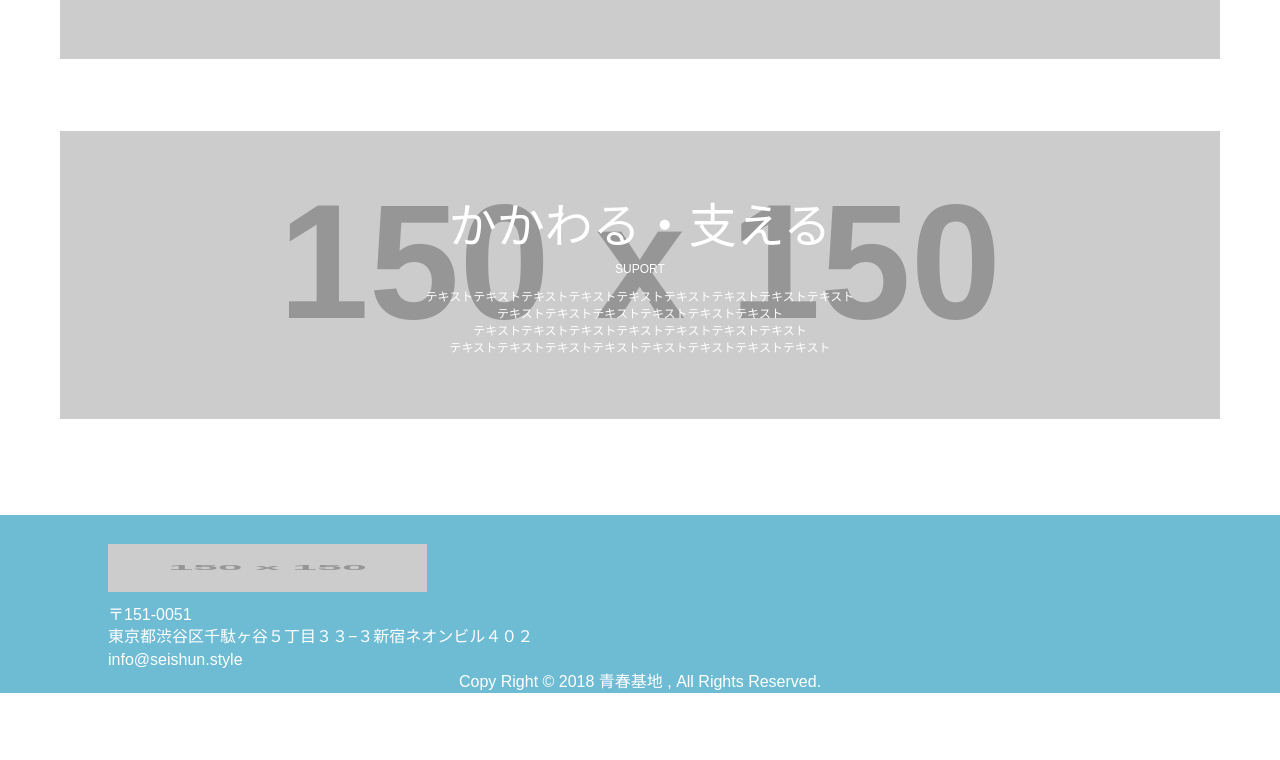
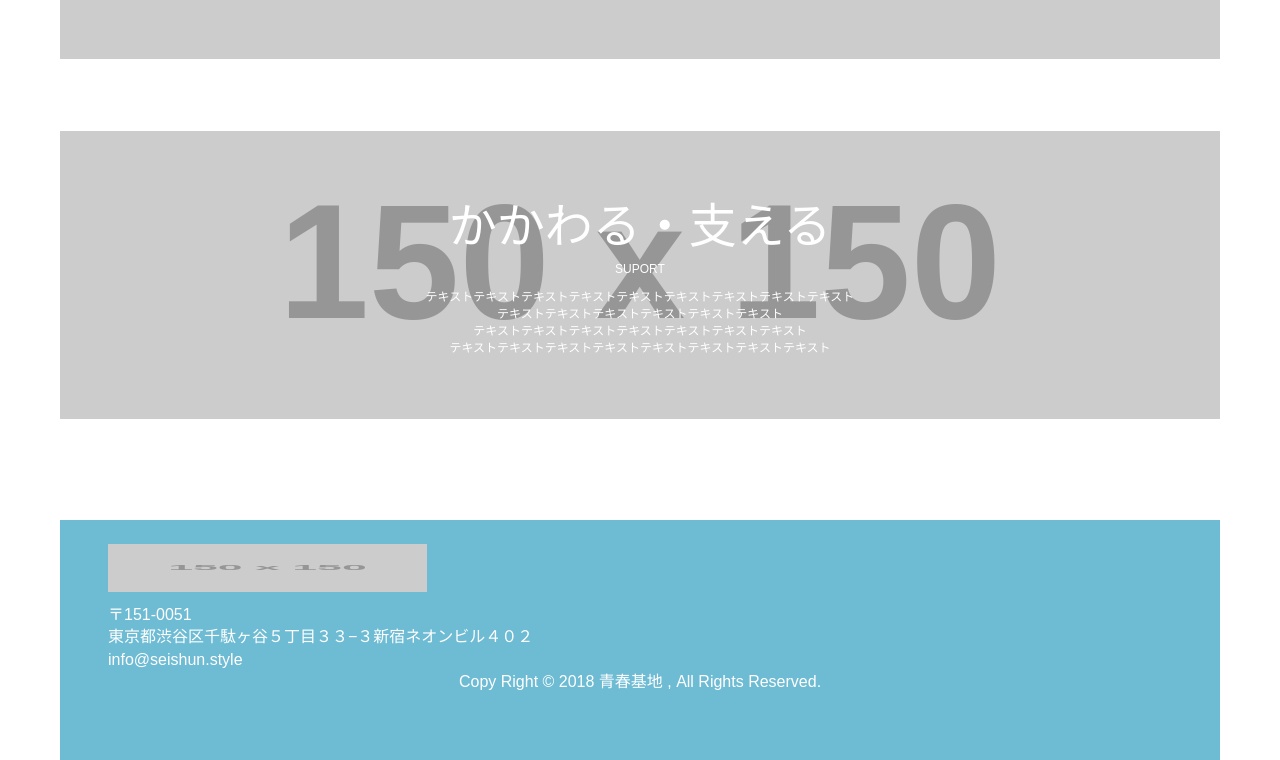
Before and after one commit to chitose87/seishun-kichi_website, a website: page src/index.html in a window 1280 px wide. Shown: the part 1667-2427 px from the top of the page. Before the commit the page ends 2365 px from the top, so only its background shows below. Drawn offline with Linux system fonts and the light colour scheme; placeholder pictures from the web are drawn by us.

Commit message:
20180605②（青木）

```diff
--- a/src/index.html
+++ b/src/index.html
@@ -90,7 +90,6 @@
     </section>
 </main>
 <footer>
-    <section class="footer">
     <div class="inner">
         <div class="body">
             <img src="https://placehold.jp/150x150.png">
@@ -100,7 +99,6 @@
             <p>Copy Right ©︎ 2018 青春基地 , All Rights Reserved.</p>
         </div>
     </div>
-    </section>
 </footer>
 </body>
 </html>
--- a/src/style/index.scss
+++ b/src/style/index.scss
@@ -51,10 +51,9 @@ header {
 }
 
 footer {
-	.footer{
+	.inner {
 		background-color: #6ebbd4;
 		padding-bottom: 0;
-		.inner {
 		border: 0;
 		.body{
 			img[src="https://placehold.jp/150x150.png"]{
@@ -65,15 +64,17 @@ footer {
 			p:last-child{
 				display: flex;
 				justify-content: center;
+				//align-items: flex-end;
 				vertical-align: bottom;
+				//vertical-align: bottom;
 			}
+			height: 10rem;
 			padding: 0 2rem;
+			padding-top: 1rem;
 			margin-top: 0.2rem;
-				margin-bottom: 0.2rem;
 			color: white;
 			font-family: "Yu Gothic Medium", "游ゴシック Medium", YuGothic, "游ゴシック体", "ヒラギノ角ゴ Pro W3", "メイリオ", sans-serif;
 
-			}
 		}
 	}
 }
```
Also changed, not shown: src/style/index.css, 1 other file. Lines whose indentation alone changed are shown as unchanged.
